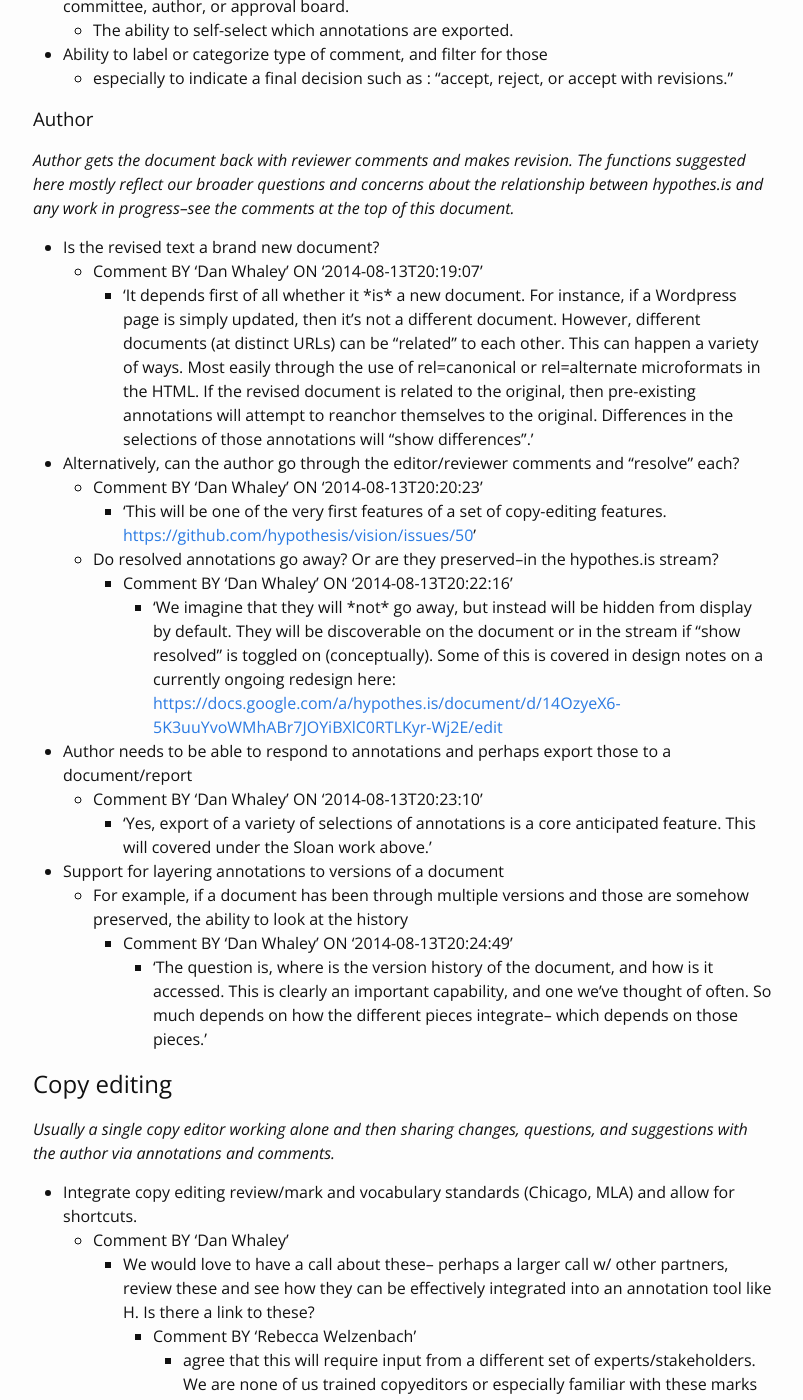
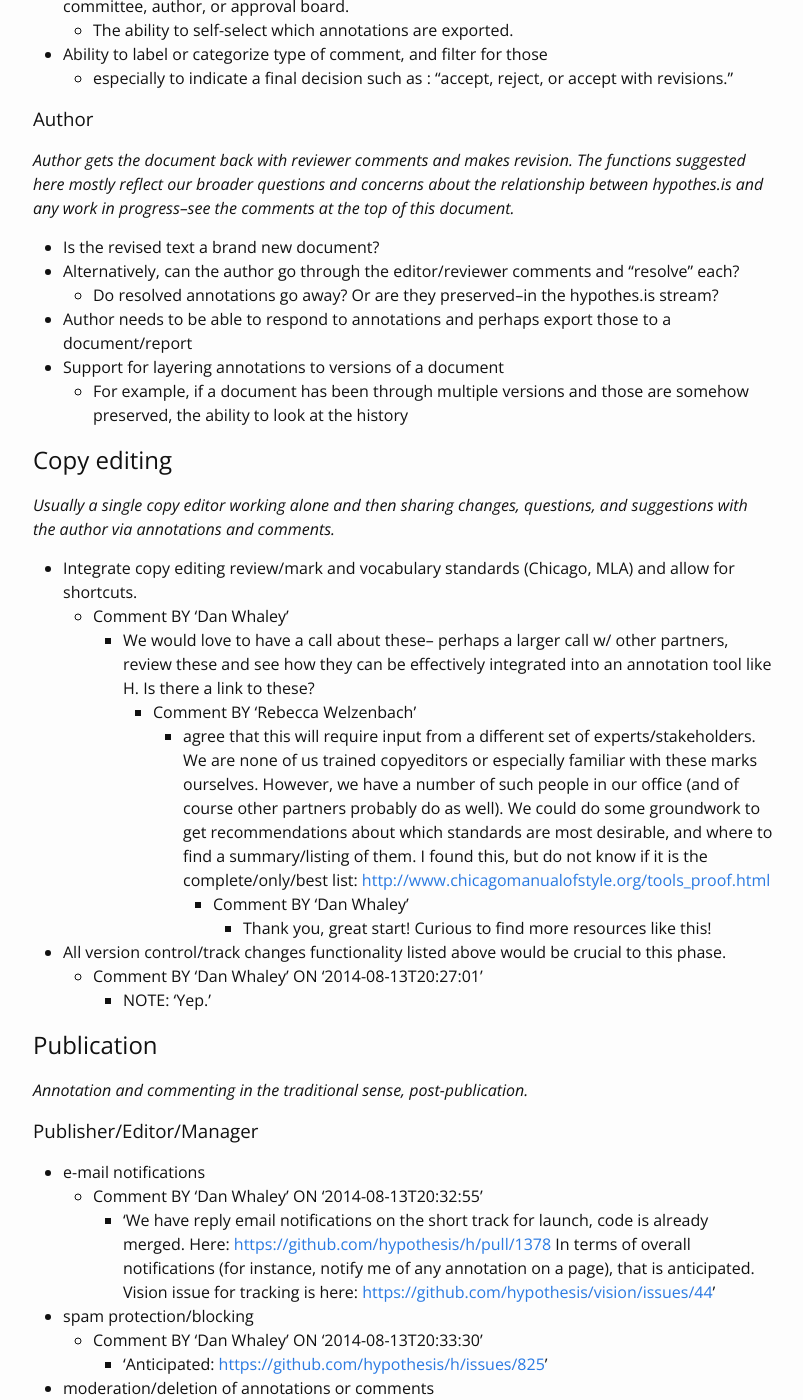
Before and after one commit to jmcglone/h-publishing, a Jekyll site: the page built from index.md, in a window 1280 px wide and 1400 px high, scrolled down 1761 px. Shown: the whole window, without its empty margins (237-1040 px from the left). Built offline with Jekyll 4.4.1, drawn with Linux system fonts in a browser that asks for light colours; a script that is not in the unit is left out.

Commit message:
Update index.md
removing comments from the 'author review' section that have been turned into h annotations

```diff
--- a/index.md
+++ b/index.md
@@ -52,21 +52,11 @@ Accordingly this document outlines features, questions, and requirements organiz
 *Author gets the document back with reviewer comments and makes revision. The functions suggested here mostly reflect our broader questions and concerns about the relationship between hypothes.is and any work in progress--see the comments at the top of this document.*
 
 * Is the revised text a brand new document?
-	* Comment BY 'Dan Whaley' ON '2014-08-13T20:19:07'
-		* 'It depends first of all whether it \*is\* a new document. For instance, if a Wordpress page is simply updated, then it's not a different document. However, different documents (at distinct URLs) can be "related" to each other. This can happen a variety of ways. Most easily through the use of rel=canonical or rel=alternate microformats in the HTML. If the revised document is related to the original, then pre-existing annotations will attempt to reanchor themselves to the original. Differences in the selections of those annotations will "show differences".'
 * Alternatively, can the author go through the editor/reviewer comments and "resolve" each?
-	* Comment BY 'Dan Whaley' ON '2014-08-13T20:20:23'
-		* 'This will be one of the very first features of a set of copy-editing features. <https://github.com/hypothesis/vision/issues/50>'
 	* Do resolved annotations go away? Or are they preserved--in the hypothes.is stream?
-		* Comment BY 'Dan Whaley' ON '2014-08-13T20:22:16'
-			* 'We imagine that they will \*not\* go away, but instead will be hidden from display by default. They will be discoverable on the document or in the stream if "show resolved" is toggled on (conceptually). Some of this is covered in design notes on a currently ongoing redesign here: <https://docs.google.com/a/hypothes.is/document/d/14OzyeX6-5K3uuYvoWMhABr7JOYiBXlC0RTLKyr-Wj2E/edit>
 * Author needs to be able to respond to annotations and perhaps export those to a document/report
-	* Comment BY 'Dan Whaley' ON '2014-08-13T20:23:10'
-		* 'Yes, export of a variety of selections of annotations is a core anticipated feature. This will covered under the Sloan work above.'
 * Support for layering annotations to versions of a document
 	* For example, if a document has been through multiple versions and those are somehow preserved, the ability to look at the history
-		* Comment BY 'Dan Whaley' ON '2014-08-13T20:24:49'
-			* 'The question is, where is the version history of the document, and how is it accessed. This is clearly an important capability, and one we've thought of often. So much depends on how the different pieces integrate-- which depends on those pieces.'
 
 ## Copy editing
 
```
